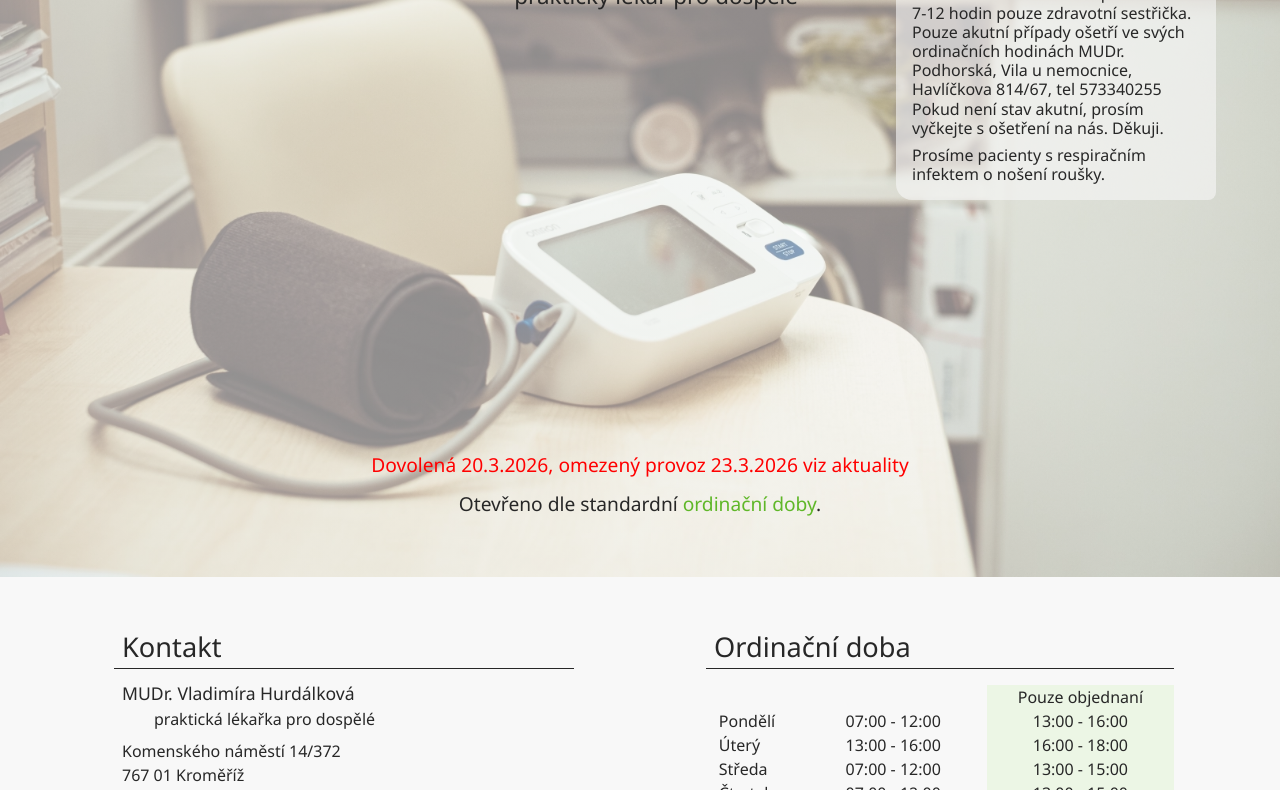
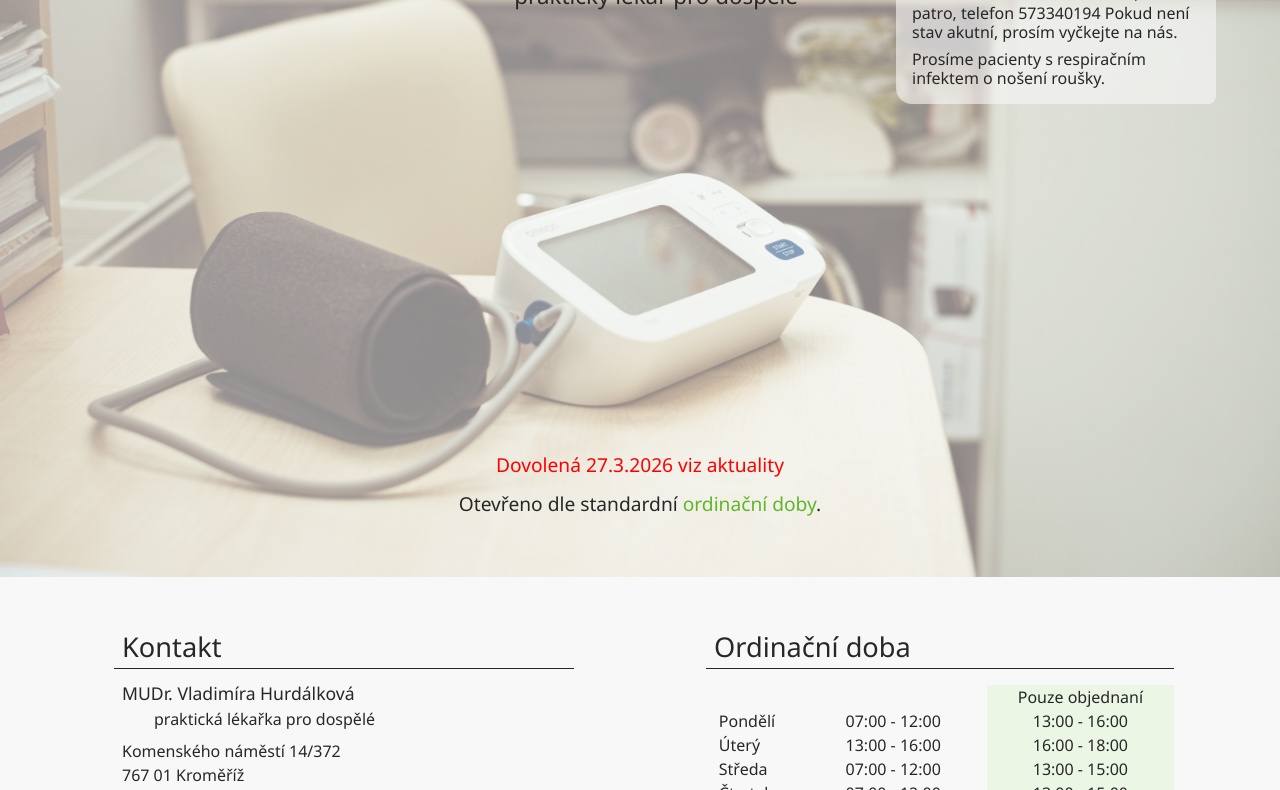
Before and after one commit to huun121/wp-hurdalkova, a plain HTML site: page index.html in a window 1280 px wide. Shown: the part 223-1013 px from the top of the page. Drawn offline with Linux system fonts and the light colour scheme.

Commit message:
feat: update

```diff
--- a/index.html
+++ b/index.html
@@ -69,11 +69,9 @@
 							Kroměříž, tel. 777334718
 						</li>-->
 						<li>
-							Dovolená 20.3.2026 - ordinace uzavřena.
-Dne 23.3.2026 přítomna od 7-12 hodin pouze zdravotní sestřička.
-Pouze akutní případy ošetří ve svých ordinačních hodinách MUDr. Podhorská,
-      Vila u nemocnice, Havlíčkova 814/67, tel 573340255
-      Pokud není stav akutní, prosím  vyčkejte s ošetření na nás. Děkuji.
+							27.3.2026 dovolená, akutní případy ošetří MUDr. Maroš Klobučník, 1
+							patro, telefon 573340194 Pokud není stav akutní, prosím vyčkejte
+							na nás.
 						</li>
 						<li>Prosíme pacienty s respiračním infektem o nošení roušky.</li>
 					</ul>
@@ -86,7 +84,7 @@ Pouze akutní případy ošetří ve svých ordinačních hodinách MUDr. Podhor
 					><br /><br />-->
 					<!--<span class="significant">Dovolená 2.3.-6.3.2026 viz aktuality</span
 					><br /><br />-->
-<span class="significant">Dovolená 20.3.2026, omezený provoz 23.3.2026 viz aktuality</span
+					<span class="significant">Dovolená 27.3.2026 viz aktuality</span
 					><br /><br />
 					Otevřeno dle standardní
 					<a href="#opening-hours" class="hours">ordinační doby</a>.
```
